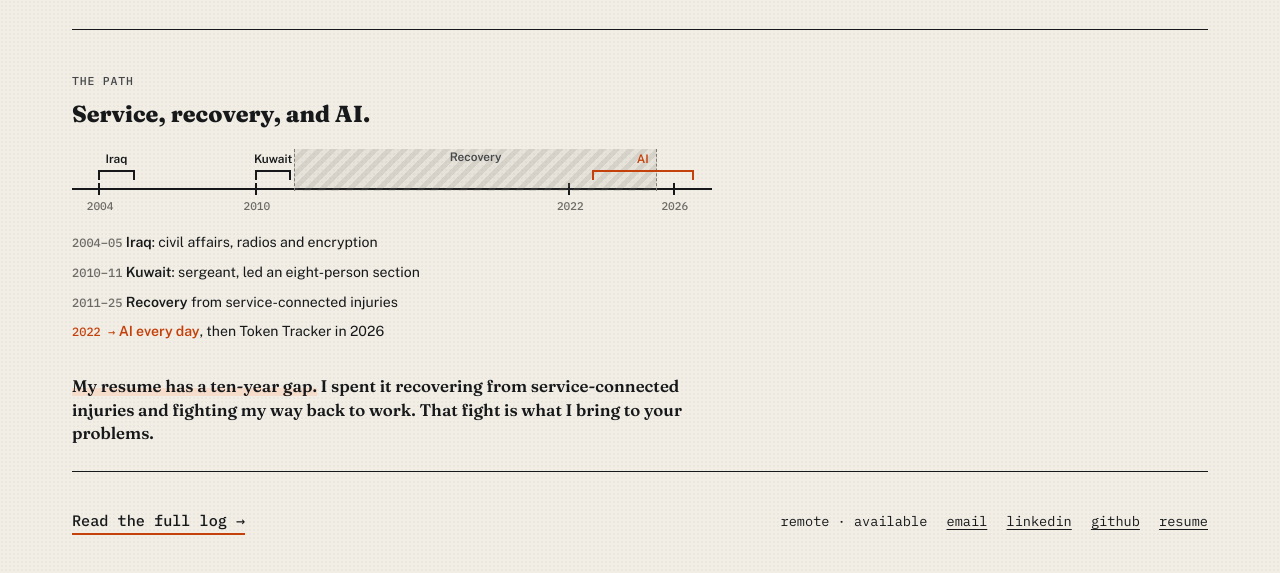
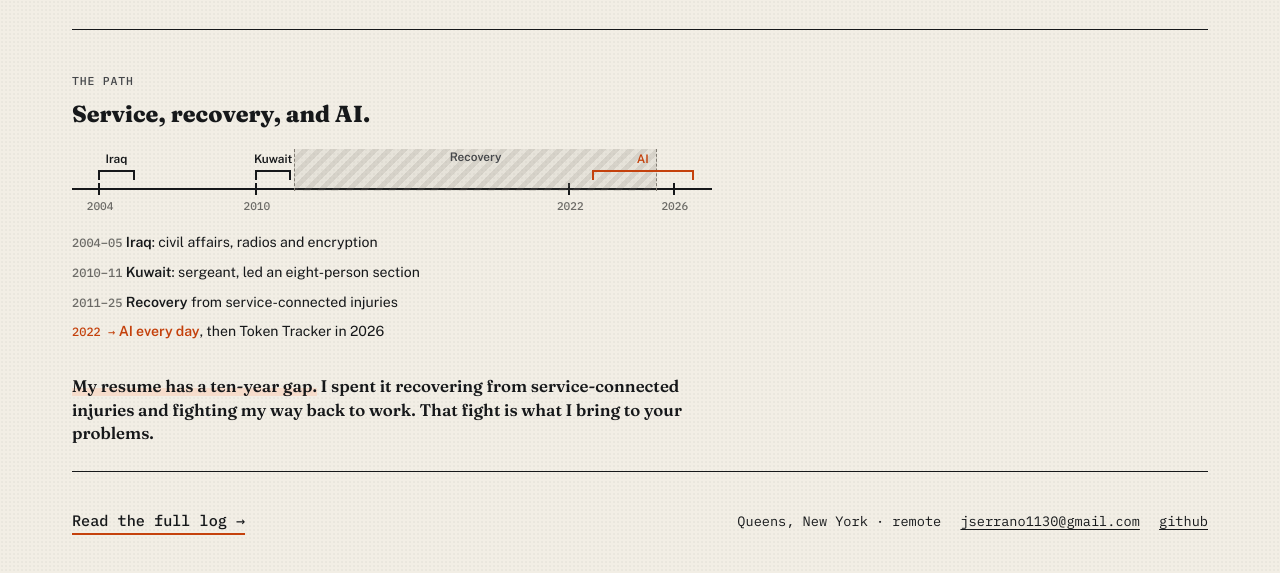
Before and after one commit to JonBold11/portfolio-visual, a plain HTML site: page index.html in a window 1280 px wide. Shown: the part 1396-1969 px from the top of the page. Drawn offline with nearby package versions, Linux system fonts and the light colour scheme.

Commit message:
Contact: Queens, New York; email; GitHub
Co-Authored-By: Claude Opus 5.5 <noreply@anthropic.com>

```diff
--- a/index.html
+++ b/index.html
@@ -195,7 +195,7 @@ footer{padding:1.6rem 0 3rem;display:flex;flex-wrap:wrap;gap:1.2rem 2.5rem;align
 
 <footer>
   <p class="deeper"><a href="https://jonbold11.github.io/portfolio/">Read the full log →</a></p>
-  <p class="contact"><span class="avail">remote · available</span><a href="#">email</a><a href="#">linkedin</a><a href="https://github.com/JonBold11">github</a><a href="#">resume</a></p>
+  <p class="contact"><span class="avail">Queens, New York · remote</span><a href="mailto:jserrano1130@gmail.com">jserrano1130@gmail.com</a><a href="https://github.com/JonBold11">github</a></p>
 </footer>
 </main>
 
```
